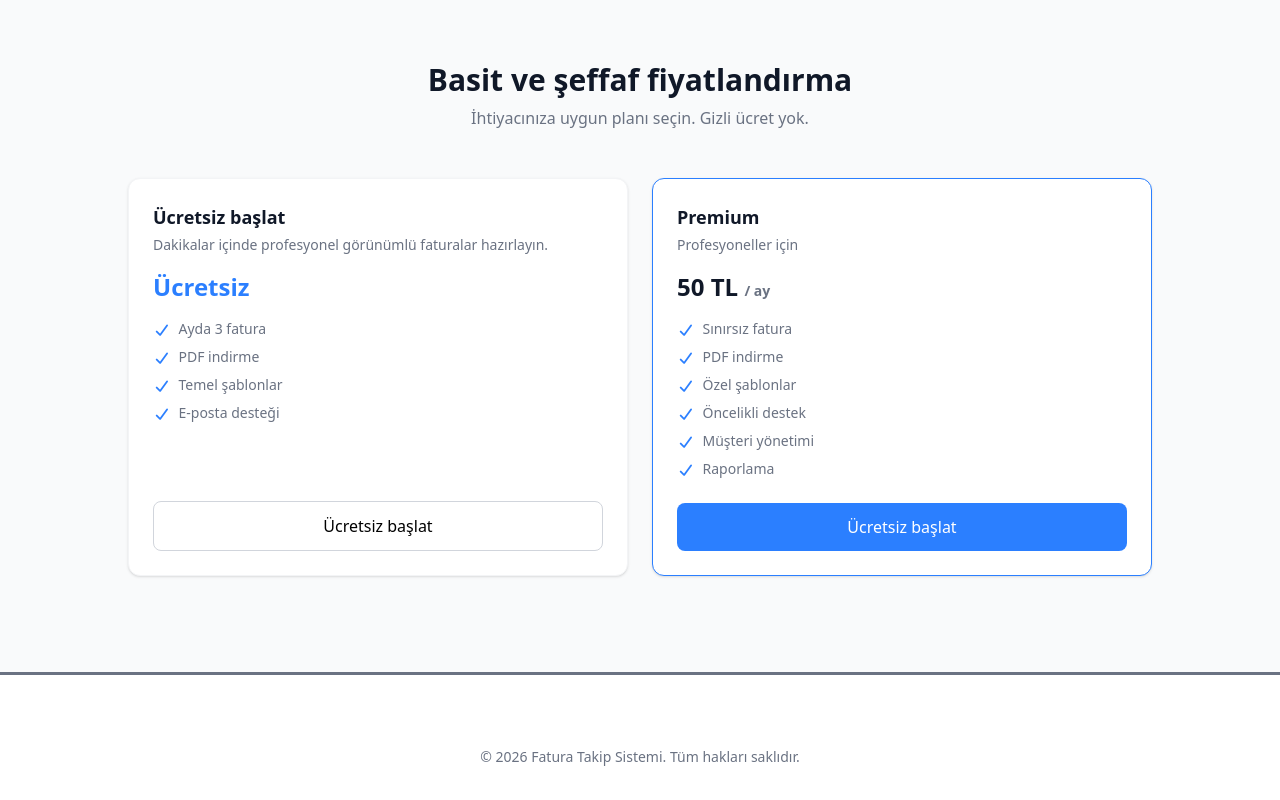
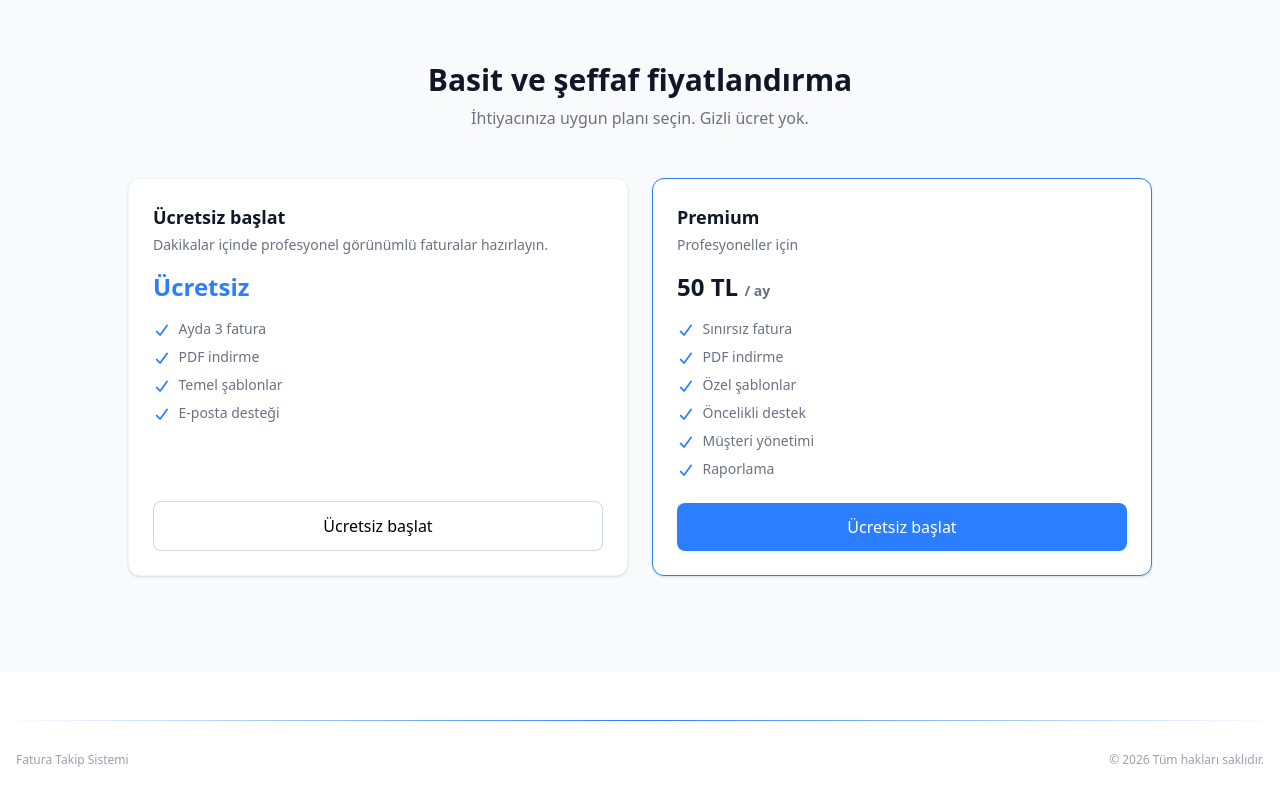
Before and after one commit to samet1qwer/KolayFatura, a React (Vite) app in the folder client/: page / in a window 1280 px wide. Shown: the part 1604-2404 px from the top of the page. Built offline with nearby package versions, Linux system fonts and the light colour scheme.

Commit message:
add navigation functionality to footer in Home component

```diff
--- a/client/src/pages/Home.jsx
+++ b/client/src/pages/Home.jsx
@@ -1,7 +1,10 @@
 import React from "react";
 import arkaPlan from "../assets/arka-plan.png";
 import Navbar from "../companets/navbar";
+import { useNavigate } from "react-router-dom";
 function Home() {
+  const navigate = useNavigate();
+
   return (
     <div>
       <Navbar />
@@ -222,13 +225,20 @@ function Home() {
           </div>
         </div>
       </section>
-      <div className="w-full h-[3px] bg-gray-500"></div>
 
-      <footer className="bg-white text-center text-sm text-gray-700 py-6 mt-12">
-        <div className="max-w-7xl mx-auto px-4 text-center">
-          <p className="text-gray-500 text-sm">
-            &copy; 2026 Fatura Takip Sistemi. Tüm hakları saklıdır.
-          </p>
+      <footer className="mt-12 relative">
+        <div className="absolute top-0 left-0 right-0 h-px bg-gradient-to-r from-transparent via-blue-500 to-transparent">
+          <div className="px-4 py-8 max-w-7xl mx-auto flex flex-col sm:flex-row items-center justify-between gap-4">
+            <p
+              className="text-xs text-gray-400 text-center  cursor-pointer"
+              onClick={() => navigate("/")}
+            >
+              Fatura Takip Sistemi
+            </p>
+            <p className="text-xs text-gray-400">
+              © 2026 Tüm hakları saklıdır.
+            </p>
+          </div>
         </div>
       </footer>
     </div>
```
